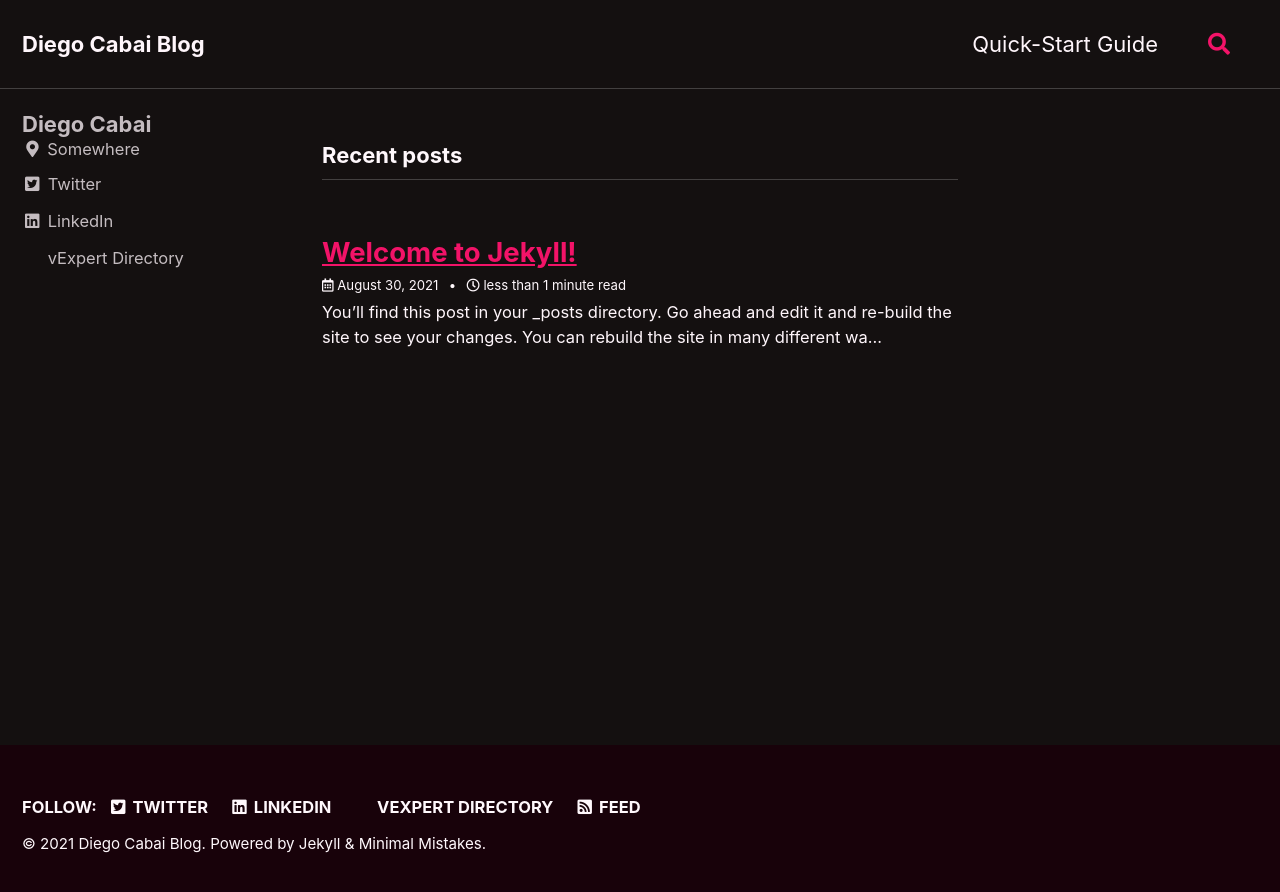
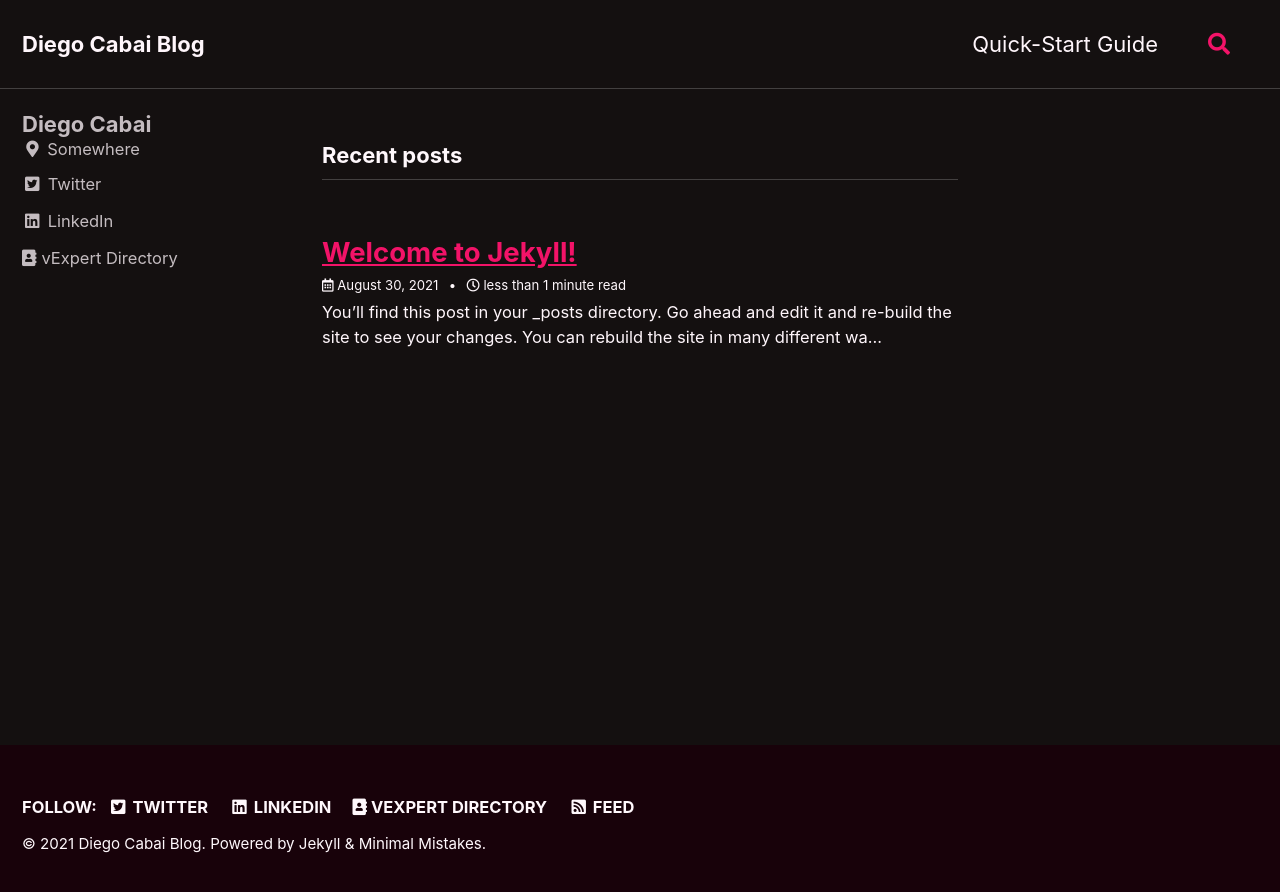
Before and after one commit to dcabai/dcabai.github.io, a Jekyll site: the page built from index.html, in a window 1280 px wide. Shown: the top 892 px of the page. Built offline with Jekyll 4.4.1, drawn with Linux system fonts in a browser that asks for light colours; cached includes are drawn as plain includes; the list of posts is cut into pages by our own code.

Commit message:
Update _config.yml

```diff
--- a/_config.yml
+++ b/_config.yml
@@ -129,7 +129,7 @@ author:
       icon: "fab fa-fw fa-linkedin"
       url: "https://www.linkedin.com/in/diegocabai/"
     - label: "vExpert Directory"
-      icon: "fab fa-fw fa-address-book"
+      icon: "fas fa-address-book"
       url: "https://vexpert.vmware.com/directory/5333"
 
 
@@ -158,7 +158,7 @@ footer:
       icon: "fab fa-fw fa-linkedin"
       url: "https://www.linkedin.com/in/diegocabai/"
     - label: "vExpert Directory"
-      icon: "fab fa-fw fa-address-book"
+      icon: "fas fa-address-book"
       url: "https://vexpert.vmware.com/directory/5333"
 
 
```
